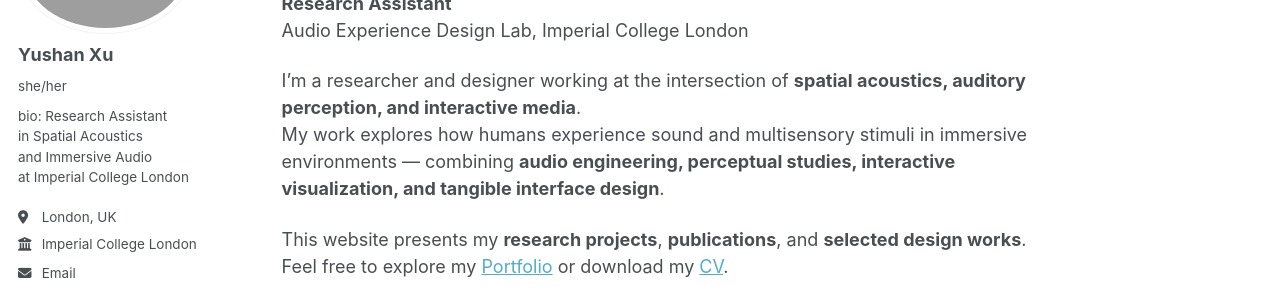
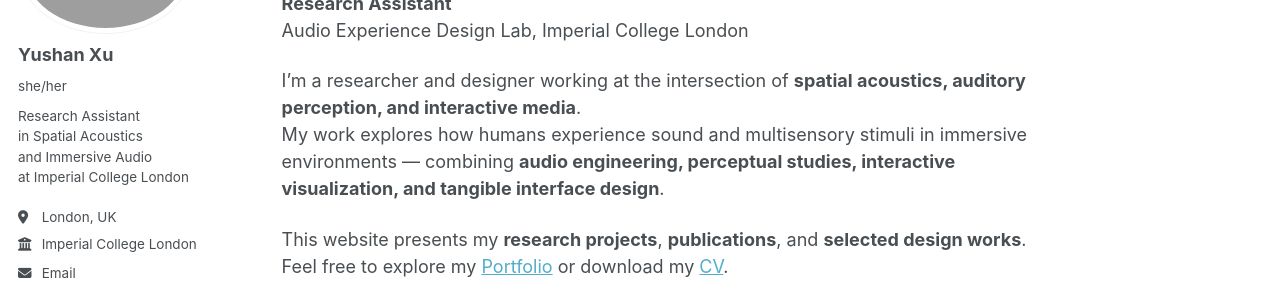
Before and after one commit to Yushan-Xu/Yushan-Xu.github.io, a Jekyll site: the page built from _pages/about.md, in a window 1280 px wide. Shown: the part 199-494 px from the top of the page. Built offline with Jekyll 4.4.1, drawn with Linux system fonts in a browser that asks for light colours; a script that is not in the unit is left out.

Commit message:
Update _config.yml

```diff
--- a/_config.yml
+++ b/_config.yml
@@ -15,7 +15,7 @@ author:
   avatar           : "profile.png"
   name             : "Yushan Xu"
   pronouns         : "she/her"
-  bio              : "bio: Research Assistant <br>
+  bio              : "Research Assistant <br>
                     in Spatial Acoustics <br>
                      and Immersive Audio <br>
                     at Imperial College London"
```
